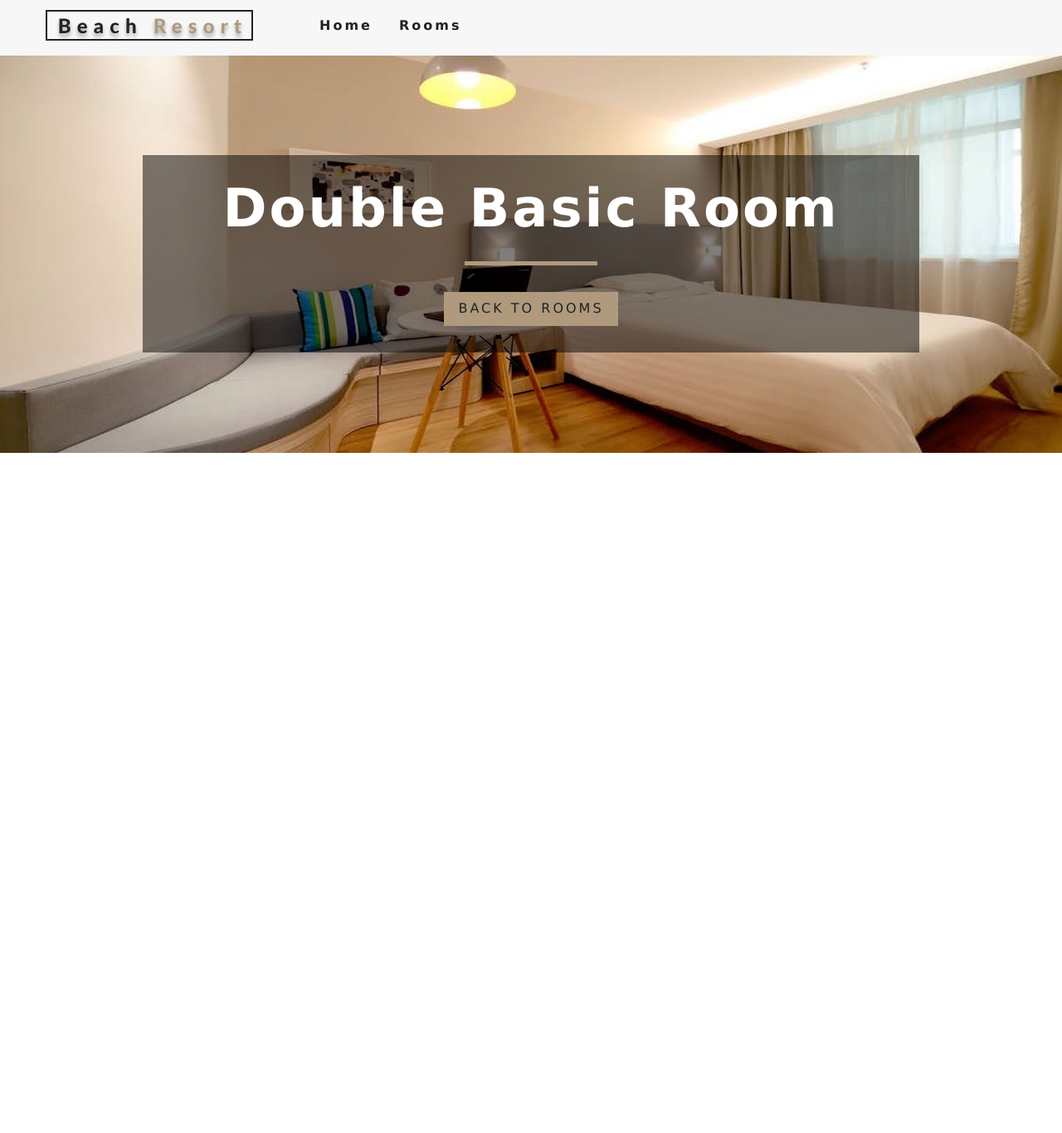
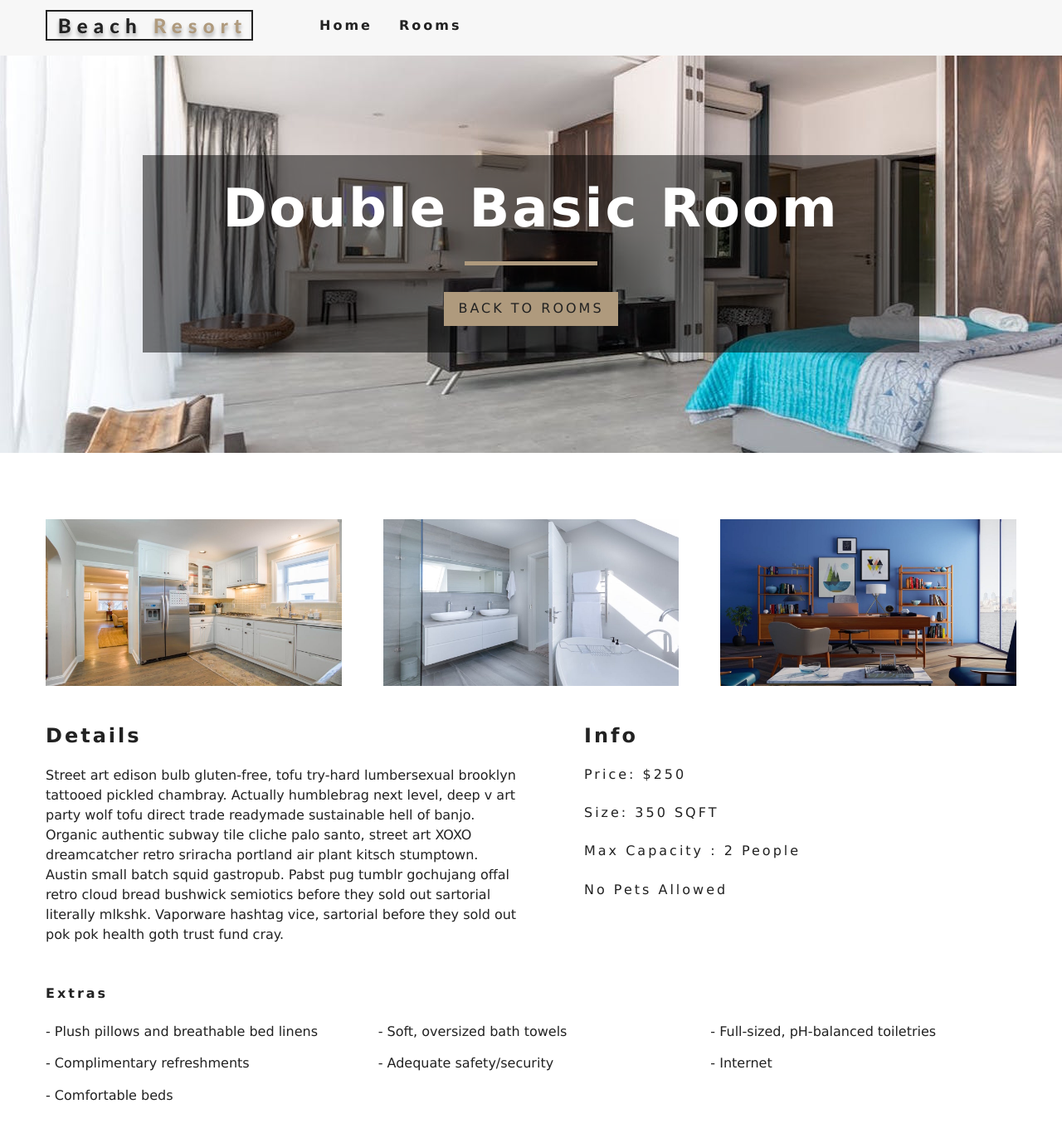
Before and after one commit to joedenson/Beach-Resort, a React (Create React App) app: page /rooms/double-basic in a window 1280 px wide. Shown: the top 1366 px of the page at 83% size. Before the commit the page ends 800 px from the top, so only its background shows below. Built offline with nearby package versions, Linux system fonts and the light colour scheme.

Commit message:
singleRoom component complete

```diff
--- /dev/null
+++ b/src/components/StyledHero.js
@@ -0,0 +1,14 @@
+import styled from 'styled-components';
+import defaultImg from '../images/room-1.jpeg';
+
+const StyledHero = styled.header`
+min-height: 60vh;
+  background: url(${props => props.img ? props.img : defaultImg}) center/cover no-repeat;
+  display: flex;
+  align-items: center;
+  justify-content: center;
+
+`;
+
+
+export default StyledHero;
--- a/src/pages/Home.js
+++ b/src/pages/Home.js
@@ -4,6 +4,7 @@
 import { Link } from 'react-router-dom';
 import Services from '../components/Services';
 import FeaturedRooms from '../components/FeaturedRooms';
+
 
 
 const Home = () => {
@@ -16,6 +17,7 @@
             </Hero>
             <Services />
             <FeaturedRooms />
+
         </>
 
     );
--- a/src/pages/SingleRoom.js
+++ b/src/pages/SingleRoom.js
@@ -1,9 +1,11 @@
 import React, { Component } from 'react';
 import defaultBcg from '../images/room-1.jpeg';
-import Hero from '../components/Hero';
 import Banner from '../components/Banner';
 import { Link } from 'react-router-dom';
 import { RoomContext } from '../context';
+import StyledHero from '../components/StyledHero';
+
+
 
 
 
@@ -30,14 +32,49 @@
         }
 
         const { name, description, capacity, size, price, extras, breakfast, pets, images } = room;
+        const [mainImg, ...defaultImg] = images;
         return (
-            <Hero hero='roomsHero'>
-                <Banner title={`${name} room`}>
-                    <Link to='/rooms' className='btn-primary'>back to rooms</Link>
+            <>
+                <StyledHero img={mainImg || this.state.defaultBcg}>
+                    <Banner title={`${name} room`}>
+                        <Link to='/rooms' className='btn-primary'>back to rooms</Link>
 
-                </Banner>
-            </Hero>
+                    </Banner>
+                </StyledHero>
+                <section className="single-room">
 
+                    <div className='single-room-images'>
+
+                        {defaultImg.map((item, index) => {
+                            return <img key={index} src={item} alt={name} />
+                        })}
+                    </div>
+                    <div className='single-room-info'>
+
+                        <article className='desc'>
+                            <h3>details</h3>
+                            <p>{description}</p>
+                        </article>
+                        <article className='info'>
+                            <h3>info</h3>
+                            <h6>price: ${price}</h6>
+                            <h6>size: {size} SQFT</h6>
+                            <h6>max capacity : {capacity > 1 ? `${capacity} people` : `${capacity} person`} </h6>
+                            <h6>{pets ? 'pets allowed' : 'no pets allowed'}</h6>
+                            <h6>{breakfast && 'free breakfast included'}</h6>
+                        </article>
+                    </div>
+                </section>
+                <section className='room-extras'>
+
+                    <h6>extras</h6>
+                    <ul className='extras'>
+                        {extras.map((item, index) => {
+                            return <li key={index}>- {item}</li>
+                        })}
+                    </ul>
+                </section>
+            </>
         )
     }
 
```
